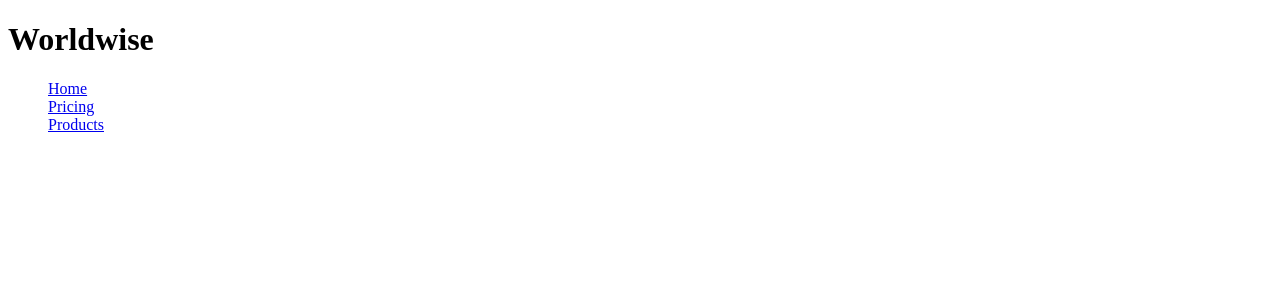
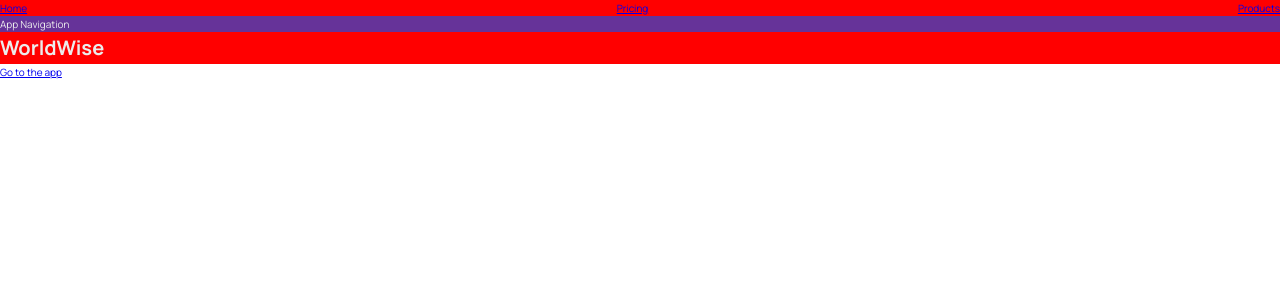
Before and after one commit to ernestkris6/world-wise, a React (Vite) app: page / in a window 1280 px wide. Shown: the top 300 px of the page. Built offline with nearby package versions, Linux system fonts and the light colour scheme.

Commit message:
adding css

```diff
--- a/src/App.jsx
+++ b/src/App.jsx
@@ -3,6 +3,8 @@ import Home from "./Pages/Home"
 import Pricing from "./Pages/Pricing"
 import Product from "./Pages/Product"
 import PageNotFound from "./Pages/PageNotFound"
+import AppLayout from "./Components/AppLayout"
+
 
 
 export default function App() {
@@ -18,6 +20,7 @@ export default function App() {
         <Route path="/product" element={<Product />}/>
         <Route path="/pricing" element={<Pricing />}/>
         <Route path="*" element={<PageNotFound />} />
+        <Route path="/app" element={<AppLayout/>} />
       </Routes>
     </BrowserRouter>
     </div>
--- /dev/null
+++ b/src/Components/AppLayout.jsx
@@ -0,0 +1,12 @@
+import AppNav from '../Components/AppNav'
+
+export default function AppLayout() {
+  return (
+    <div>
+      <AppNav />
+
+      <h4>App</h4>
+
+    </div>
+  )
+}
--- /dev/null
+++ b/src/Components/AppNav.jsx
@@ -0,0 +1,7 @@
+import styles from './AppNav.module.css'
+
+export default function AppNav() {
+  return (
+    <nav className={styles.nav}>App Navigation</nav>
+  )
+}
--- /dev/null
+++ b/src/Components/AppNav.module.css
@@ -0,0 +1,11 @@
+nav{
+    background-color: rebeccapurple;
+}
+
+:global(.test){
+    background-color: red;
+}
+
+.nav :global(.active){
+    background-color: green;
+}
--- a/src/Components/PageNav.module.css
+++ b/src/Components/PageNav.module.css
@@ -1,9 +1,9 @@
 .nav{
-    display: block;
-    justify-content: space-between;
+    background-color: red;
 }
 
 ul{
+    justify-content: space-between;
     list-style: none;
-
+    display: flex;
 }
--- a/src/Pages/Home.jsx
+++ b/src/Pages/Home.jsx
@@ -1,12 +1,18 @@
+import { Link } from "react-router-dom"
 import PageNav from "../Components/PageNav";
+import AppNav from "../Components/AppNav";
+
 
 
 export default function Home() {
   return (
 
     <div>
-       <h1>Worldwise</h1>
        <PageNav />
+       <AppNav />
+       <h1 className="test">WorldWise</h1>
+
+       <Link to="/app">Go to the app</Link>
 
     </div>
 
--- a/src/index.css
+++ b/src/index.css
@@ -1,68 +1,78 @@
-/* :root {
-  font-family: Inter, system-ui, Avenir, Helvetica, Arial, sans-serif;
-  line-height: 1.5;
-  font-weight: 400;
+/* Taken from getting started guide at: https://leafletjs.com/examples/quick-start/ */
+@import "https://unpkg.com/leaflet@1.7.1/dist/leaflet.css";
+@import "https://fonts.googleapis.com/css2?family=Manrope:wght@400;600;700;800&display=swap";
 
-  color-scheme: light dark;
-  color: rgba(255, 255, 255, 0.87);
-  background-color: #242424;
+/* These CSS variables are global, so they are available in all CSS modules */
+:root {
+  --color-brand--1: #ffb545;
+  --color-brand--2: #00c46a;
 
-  font-synthesis: none;
-  text-rendering: optimizeLegibility;
-  -webkit-font-smoothing: antialiased;
-  -moz-osx-font-smoothing: grayscale;
+  --color-dark--0: #242a2e;
+  --color-dark--1: #2d3439;
+  --color-dark--2: #42484d;
+  --color-light--1: #aaa;
+  --color-light--2: #ececec;
+  --color-light--3: #d6dee0;
 }
 
-a {
-  font-weight: 500;
-  color: #646cff;
-  text-decoration: inherit;
+* {
+  margin: 0;
+  padding: 0;
+  box-sizing: inherit;
 }
-a:hover {
-  color: #535bf2;
+
+html {
+  font-size: 62.5%;
+  box-sizing: border-box;
 }
 
 body {
-  margin: 0;
-  display: flex;
-  place-items: center;
-  min-width: 320px;
-  min-height: 100vh;
+  font-family: "Manrope", sans-serif;
+  color: var(--color-light--2);
+  font-weight: 400;
+  line-height: 1.6;
 }
 
-h1 {
-  font-size: 3.2em;
-  line-height: 1.1;
+label {
+  font-size: 1.6rem;
+  font-weight: 600;
 }
 
-button {
-  border-radius: 8px;
-  border: 1px solid transparent;
-  padding: 0.6em 1.2em;
-  font-size: 1em;
-  font-weight: 500;
+input,
+textarea {
+  width: 100%;
+  padding: 0.8rem 1.2rem;
   font-family: inherit;
-  background-color: #1a1a1a;
-  cursor: pointer;
-  transition: border-color 0.25s;
-}
-button:hover {
-  border-color: #646cff;
-}
-button:focus,
-button:focus-visible {
-  outline: 4px auto -webkit-focus-ring-color;
+  font-size: 1.6rem;
+  border: none;
+  border-radius: 5px;
+  background-color: var(--color-light--3);
+  transition: all 0.2s;
 }
 
-@media (prefers-color-scheme: light) {
-  :root {
-    color: #213547;
-    background-color: #ffffff;
-  }
-  a:hover {
-    color: #747bff;
-  }
-  button {
-    background-color: #f9f9f9;
-  }
-} */
+input:focus {
+  outline: none;
+  background-color: #fff;
+}
+
+.cta:link,
+.cta:visited {
+  display: inline-block;
+  background-color: var(--color-brand--2);
+  color: var(--color-dark--1);
+  text-transform: uppercase;
+  text-decoration: none;
+  font-size: 1.6rem;
+  font-weight: 600;
+  padding: 1rem 3rem;
+  border-radius: 5px;
+}
+
+/*
+"importCSSModule": {
+    "prefix": "csm",
+    "scope": "javascript,typescript,javascriptreact",
+    "body": ["import styles from './${TM_FILENAME_BASE}.module.css'"],
+    "description": "Import CSS Module as `styles`"
+  },
+*/
```
